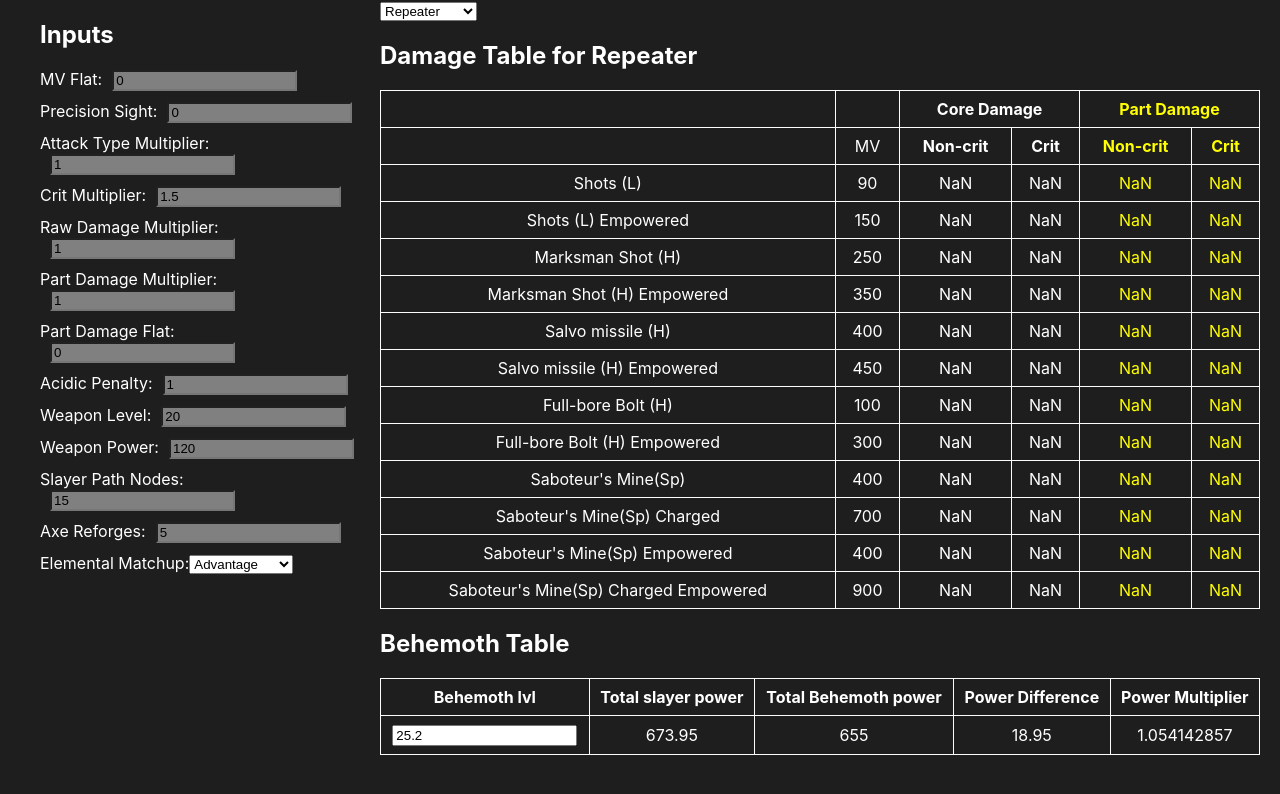
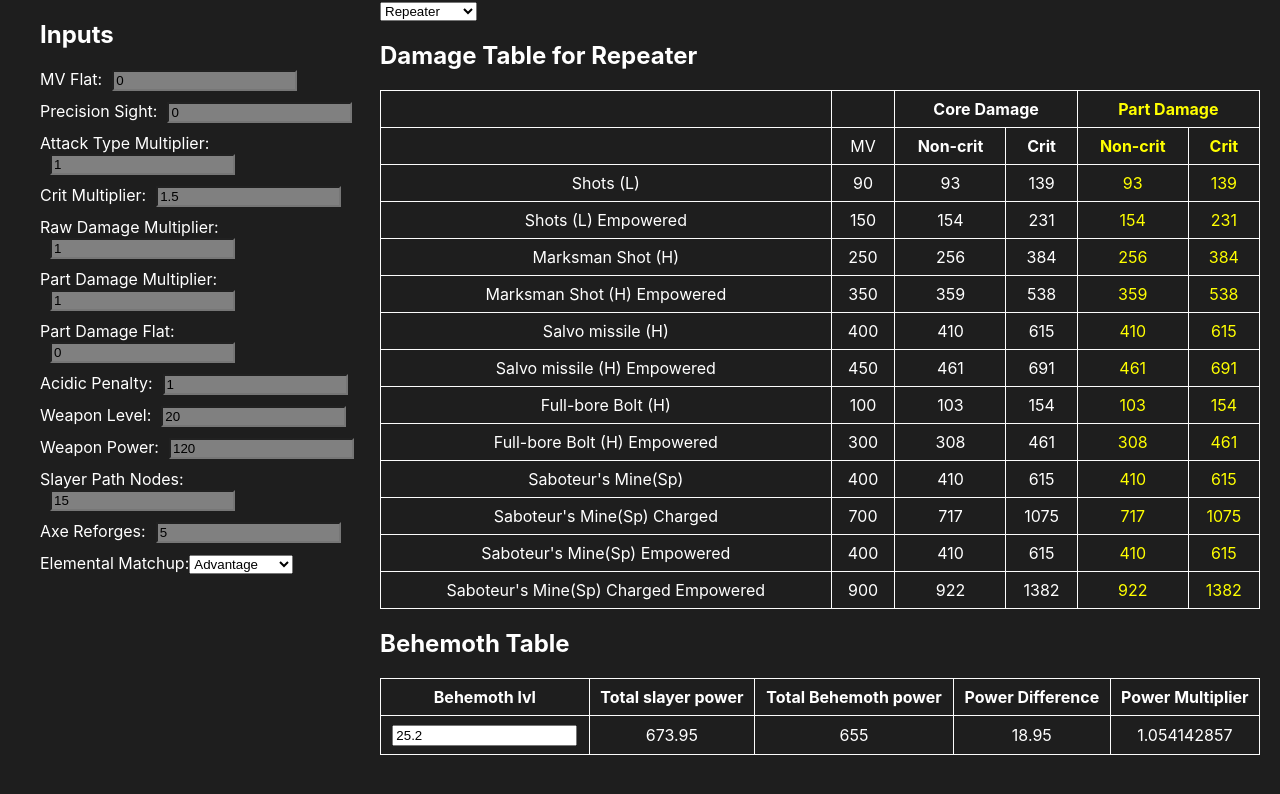
Before and after one commit to Super-EvilTeam/dauntless-calculator, a React (Create React App) app: page / in a window 1280 px wide. Shown: the top 794 px of the page. Built offline with nearby package versions, Linux system fonts and the light colour scheme.

Commit message:
Added all reusable variable inside formdata

```diff
--- a/src/App.js
+++ b/src/App.js
@@ -1,35 +1,75 @@
-import React, { useState,useEffect } from 'react';
+import React, { useState } from 'react';
 import './App.css';
 import InputForm from './components/InputForm';
 import DamageTable from './components/DamageTable';
 import BehemothTable from './components/BehemothTable';
 
 function App() {
+  // Function to calculate total slayer power
+  const calculateTotalSlayerPower = (weaponLevel,weaponPower,slayerPathNodes,axeReforges,elementalMatchup) => {
+    let totalSlayerPower;
+    const baseDamage = 20 + (weaponLevel * 20) + weaponPower + slayerPathNodes - 96;
+    const axeMultiplier = 1 + axeReforges / 100;
+
+    if (elementalMatchup === 'Advantage') {
+      totalSlayerPower = baseDamage * axeMultiplier + 96 * 2;
+    } else if (elementalMatchup === 'Disadvantage') {
+      totalSlayerPower = baseDamage * axeMultiplier + 96 - (96 / 2);
+    } else {
+      totalSlayerPower = baseDamage * axeMultiplier + 96;
+    }
+
+    return totalSlayerPower.toFixed(2);
+  };
+
+  const calculateDamageMultiplier = (powerDifference) => {
+    if (powerDifference > 0) {
+      return 1 + (powerDifference / 350);
+    } else {
+      return 0.99 + (powerDifference * (0.8 / 300));
+    }
+  };
+
+  const mvFlat= 0,
+  precisionSight= 0,
+  attackTypeMultiplier= 1,
+  critMultiplier= 1.5,
+  rawDamageMultiplier= 1,
+  partDamageMultiplier= 1,
+  partDamageFlat= 0,
+  acidicPenalty= 1,
+  weaponLevel=20,
+  weaponPower= 120,
+  slayerPathNodes= 15,
+  axeReforges= 5,
+  behemothLvl=25.2,
+  elementalMatchup="Advantage",
+  totalBehemothPower = (behemothLvl+1)*25,
+  totalSlayerPower = calculateTotalSlayerPower(weaponLevel,weaponPower,slayerPathNodes,axeReforges,elementalMatchup),
+  powerDifference = totalSlayerPower - totalBehemothPower,
+  powerMultiplier = calculateDamageMultiplier(powerDifference)
+
   // State object to store input values with default values
   const [formData, setFormData] = useState({
-    mvFlat: 0,
-    precisionSight: 0,
-    attackTypeMultiplier: 1,
-    critMultiplier: 1.5,
-    rawDamageMultiplier: 1,
-    partDamageMultiplier: 1,
-    partDamageFlat: 0,
-    acidicPenalty: 1,
-    weaponLevel:20,
-    weaponPower: 120,
-    slayerPathNodes: 15,
-    axeReforges: 5,
-    behemothLvl: 25.2,
-    elementalMatchup: 'Advantage',
+    mvFlat: mvFlat,
+    precisionSight: precisionSight,
+    attackTypeMultiplier: attackTypeMultiplier,
+    critMultiplier: critMultiplier,
+    rawDamageMultiplier: rawDamageMultiplier,
+    partDamageMultiplier: partDamageMultiplier,
+    partDamageFlat: partDamageFlat,
+    acidicPenalty: acidicPenalty,
+    weaponLevel:weaponLevel,
+    weaponPower: weaponPower,
+    slayerPathNodes: slayerPathNodes,
+    axeReforges: axeReforges,
+    behemothLvl:behemothLvl,
+    elementalMatchup: elementalMatchup,
+    totalBehemothPower:totalBehemothPower,
+    totalSlayerPower:totalSlayerPower,
+    powerDifference:powerDifference,
+    powerMultiplier:powerMultiplier,
   });
-
-  // Update non-crit damage values when the component mounts or when formData changes
-  // useEffect(() => {
-  // // Update formData with the calculated values
-  // setFormData(prevFormData => ({...prevFormData,totalSlayerPower}));
-  // }, [formData]); // Trigger the effect whenever formData changes
-
-
 
   const handleChange = (e) => {
     const { name, value } = e.target;
@@ -46,10 +86,11 @@ function App() {
       // For other fields (e.g., strings), use the value as is
       parsedValue = value;
     }
-
+    formData[name] = parsedValue
     // Update the form data state
     setFormData(prevFormData => ({...prevFormData,[name]: parsedValue}));
   };
+
 
   return (
     <div className="App">
@@ -58,7 +99,7 @@ function App() {
       </div>
       <div className="right-container">
         <div className="right-top">
-          <DamageTable formData={formData}/>
+          <DamageTable formData={formData} setFormData={setFormData}/>
         </div>
         <div className="right-bottom">
           <BehemothTable formData={formData} handleChange={handleChange} />
--- a/src/components/DamageTable.js
+++ b/src/components/DamageTable.js
@@ -52,6 +52,7 @@ const DamageTable = ({ formData }) => {
     }
   };
 
+
   // Function to render the damage table based on the selected weapon
   const renderDamageTable = () => {
     const movesets = weaponMovesets[selectedWeapon];
@@ -91,6 +92,7 @@ const DamageTable = ({ formData }) => {
     );
   };
 
+
   return (
     <div className="damage-table-container">
       {/* Dropdown box for selecting the weapon */}
```
Also changed, not shown: src/components/BehemothTable.js (line endings or trailing spaces).
